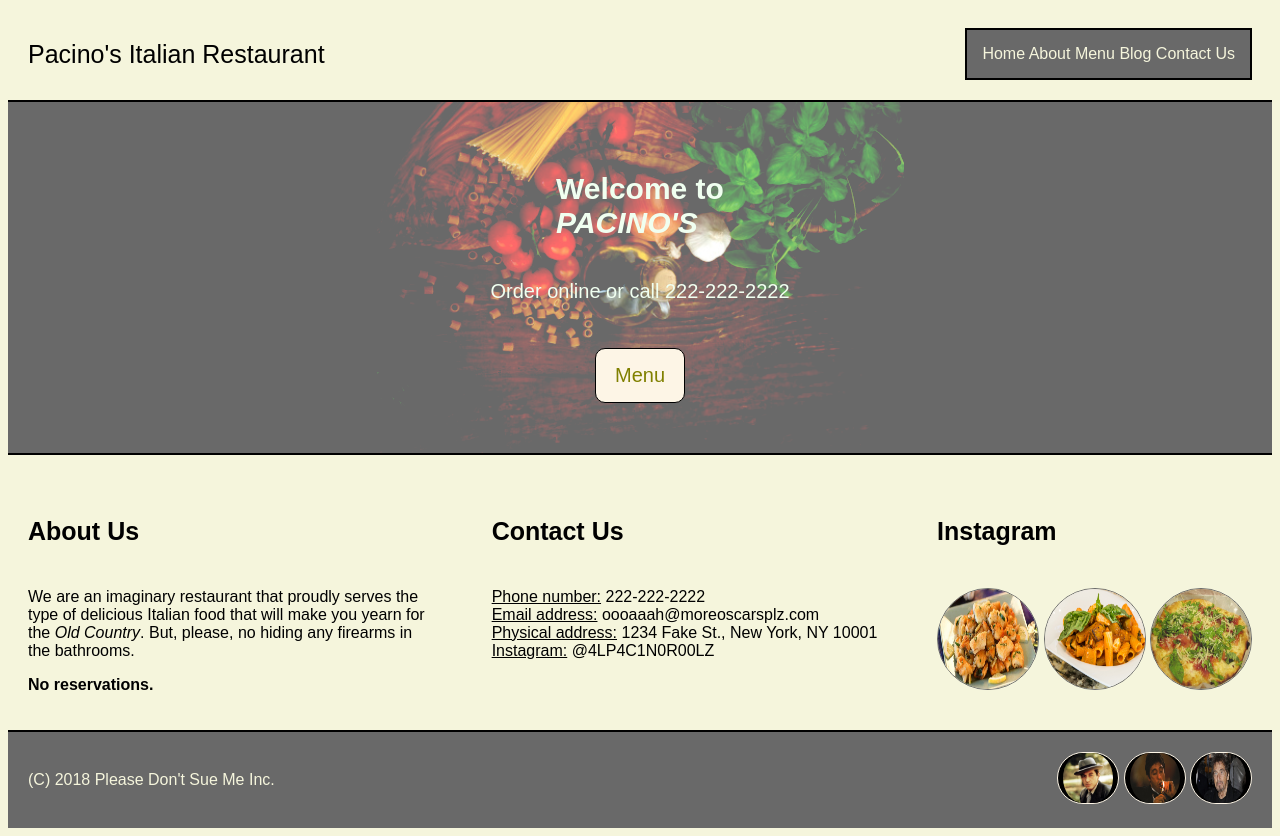
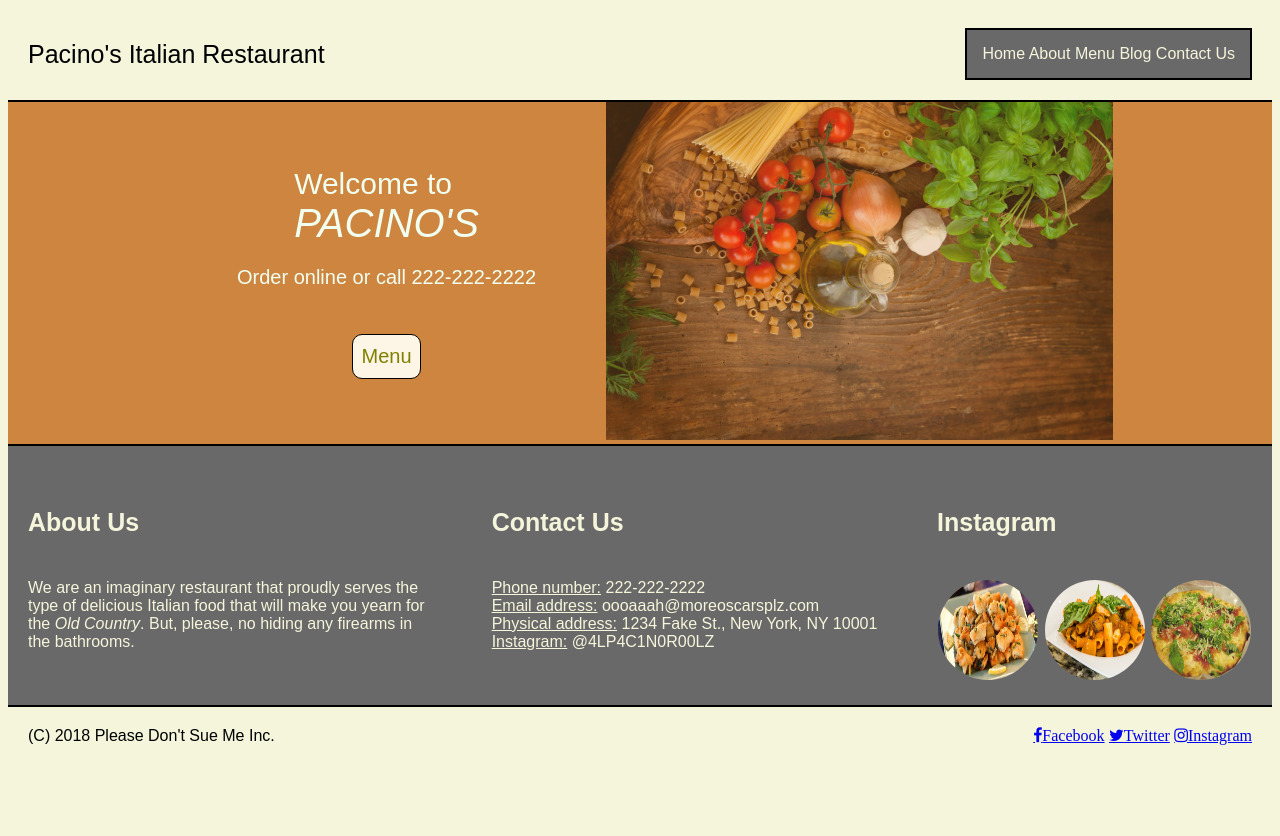
Before and after one commit to cchooley/website-drill-1, a plain HTML site: page drill3/index.html in a window 1280 px wide. After the commit the page ends 800 px from the top, so only its background shows below. Drawn offline with Linux system fonts and the light colour scheme.

Commit message:
Committing validated index, menu and css files as well as additional error fixes

```diff
--- a/drill3/index.html
+++ b/drill3/index.html
@@ -1,9 +1,10 @@
 <!DOCTYPE html>
-<html>
+<html lang="en">
   <head>
     <meta charset="utf-8">
     <title>Simple Site 3</title>
     <link rel="stylesheet" href="styles.css">
+    <link rel="stylesheet" href="https://cdnjs.cloudflare.com/ajax/libs/font-awesome/4.7.0/css/font-awesome.min.css" integrity="sha256-eZrrJcwDc/3uDhsdt61sL2oOBY362qM3lon1gyExkL0=" crossorigin="anonymous"/>
   </head>
   <body>
     <header>
@@ -23,10 +24,10 @@
       </div>
     </header>
     <main>
-      <section class="section_a">
-        <div class="a_align">
+      <div class="main_content">
+        <div class="section_a">
           <div class="greeting">
-            <strong>Welcome to <br><em>PACINO'S</em></strong>
+            Welcome to<br><span class="pacinos">PACINO'S</span>
           </div>
           <div class="ordernow">
             Order online or call 222-222-2222
@@ -35,16 +36,22 @@
             <a href="menu.html" class="link">Menu</a>
           </div>
         </div>
-      </section>
-      <section class="section_b">
+        <div class="hero_image">
+          <img src="bgimg.jpg" alt="mainimage" class="background">
+        </div>
+      </div>
+    </main>
+    <footer>
+      <div class="lowcontainer">
+        <div class="section_b">
           <div class="b_align">
             <div class="b_col col1">
               <h5 class="subheader">About Us</h5>
               <p>We are an imaginary restaurant that proudly serves the type of
                 delicious Italian food that will make you yearn for the
                 <em>Old Country</em>. But, please, no hiding any firearms in the
-            bathrooms.</p>
-            <p><strong>No reservations.</strong></p>
+                bathrooms.
+              </p>
             </div>
             <div class="b_col col2">
               <h5 class="subheader">Contact Us</h5>
@@ -57,22 +64,24 @@
             <div class="b_col col3">
               <h5 class="subheader">Instagram</h5>
               <div class="insta_align">
-              <img src="food1.jpg" class="foodimg">
-              <img src="food2.jpg" class="foodimg">
-              <img src="food3.jpg" class="foodimg">
+                <img src="food1.jpg" alt="dish1" class="foodimg">
+                <img src="food2.jpg" alt="dish2" class="foodimg">
+                <img src="food3.jpg" alt="dish3" class="foodimg">
               </div>
             </div>
-      </section>
-    </main>
-    <footer>
+          </div>
+        </div>
+        <div class="lowfooter">
           <div class="footeralign">
             (C) 2018 Please Don't Sue Me Inc.
           </div>
           <div class="inneralign">
             <div class="pacino_align">
-          <img src="pacino1.jpg" class="pacino">
-          <img src="pacino2.jpg" class="pacino">
-          <img src="pacino3.jpg" class="pacino">
+              <a href="#" class="fa fa-facebook"><span class="_hidden">Facebook</span></a>
+              <a href="#" class="fa fa-twitter"><span class="_hidden">Twitter</span></a>
+              <a href="#" class="fa fa-instagram"><span class="_hidden">Instagram</span></a>
+            </div>
+          </div>
         </div>
       </div>
     </footer>
--- a/drill3/styles.css
+++ b/drill3/styles.css
@@ -26,10 +26,6 @@ html {
 }
 
 
-.navdiv {
-  align-items: space-between;
-}
-
 .navlink {
   color: beige;
   text-decoration: none;
@@ -39,27 +35,31 @@ a:hover {
   color: lightgreen;
 }
 
-.a_align {
+.main_content {
+  display: flex;
+  justify-content: center;
+  border-bottom: 2px solid black;
+  background-color: peru;
+  align-items: center;
+}
+
+.section_a {
   display: flex;
   flex-flow: column;
   align-items: center;
-  justify-content: space-around;
+  justify-content: center;
   padding: 50px;
-  border-bottom: 2px solid black;
-  background-color: dimgrey;
-  background-image: url(bgimg.jpg);
-  background-repeat: no-repeat;
-  background-size: contain;
-  background-position: center;
-  background-blend-mode: lighten;
   color: honeydew;
   font-size: 20px;
 }
 
 .greeting {
-  display: flex;
-  padding: 20px;
   font-size: 30px;
+}
+
+.pacinos {
+  font-style: italic;
+  font-size: 40px;
 }
 
 .title {
@@ -76,7 +76,7 @@ a:hover {
   display:flex;
   justify-content: center;
   width: 5%;
-  padding: 15px;
+  padding: 10px 25px 10px 25px;
   margin-top: 25px;
   background-color: oldlace;
   color: green;
@@ -85,6 +85,11 @@ a:hover {
 .link {
   text-decoration: none;
   color:olive;
+}
+
+.hero_image {
+  opacity: .7;
+  border-radius: 75px;
 }
 
 .b_align {
@@ -133,19 +138,29 @@ a:hover {
   border-radius: 80px;
 }
 
-footer {
-  border-top: 2px solid black;
-  padding: 20px;
+.lowcontainer {
   background-color: dimgrey;
   color: beige;
   display: flex;
-  flex-flow: row;
+  flex-flow: column;
   justify-content: space-between;
-  align-items: center;
+}
+
+.lowfooter {
+  display: flex;
+  justify-content: space-between;
+  border-top: 2px black solid;
+  padding: 20px;
+  background-color: beige;
+  color: black;
 }
 
 .footeralign {
   justify-content: flex-start;
+}
+
+.inneralign {
+  justify-content: flex-end;
 }
 
 .pacino {
@@ -168,7 +183,7 @@ footer {
   background-size: contain;
   background-position: center;
   background-blend-mode: lighten;
-  background-color: indianred;
+  background-color: peru;
   border-bottom: 2px solid black;
 }
 
@@ -176,6 +191,8 @@ footer {
   display: flex;
   justify-content: space-around;
   padding: 20px 10px 30px 10px;
+  background-color: dimgrey;
+  color: white;
 }
 
 .menucol1 {
@@ -220,3 +237,14 @@ footer {
   font-weight: lighter;
   font-size: 12px;
 }
+
+.menu_footer {
+  display: flex;
+  justify-content: space-between;
+  align-items: center;
+  flex-flow: row;
+  padding: 20px;
+  background-color: beige;
+  color: black;
+  border-top: 2px solid black;
+}
```
Also changed, not shown: drill3/menu.html (+16 -13 lines). Lines whose indentation alone changed are shown as unchanged.
